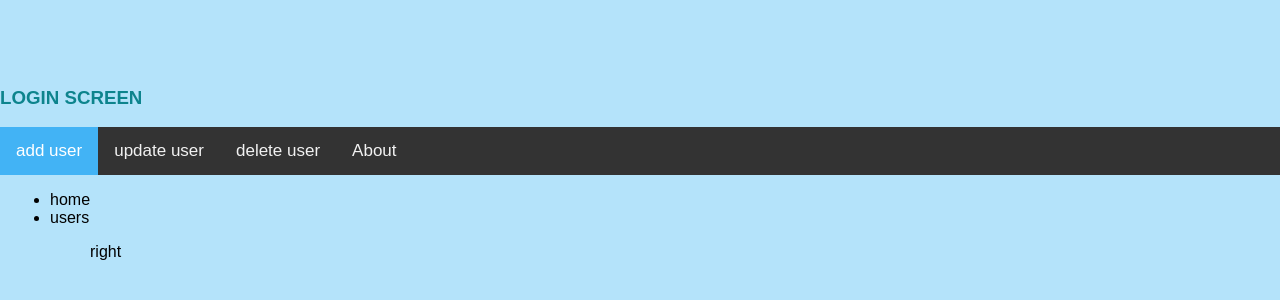
After one commit to sawsanabdullateef/php-html, a PHP site: page /home.html in a window 1280 px wide. The commit adds this page. Shown: the top 300 px of the page. Run offline with PHP 8.4, Linux system fonts and the light colour scheme.

Commit message:
add menue

```diff
--- a/css/style.css
+++ b/css/style.css
@@ -38,3 +38,36 @@ pan.psw {
     float: right;
     padding-top: 16px;
 }
+
+.topnav {
+    overflow: hidden;
+    background-color: #333;
+  }
+
+  .topnav a {
+    float: left;
+    color: #f2f2f2;
+    text-align: center;
+    padding: 14px 16px;
+    text-decoration: none;
+    font-size: 17px;
+  }
+
+  .topnav a:hover {
+    background-color: #ddd;
+    color: black;
+  }
+
+  .topnav a.active {
+    background-color: #0423aa;
+    color: white;
+  }
+
+  .left{
+    margin-left: 10px;
+    width: 30%;
+  }
+  .right{
+    margin-left: 90px;
+    width: 70;
+  }
--- /dev/null
+++ b/home.html
@@ -0,0 +1,80 @@
+<!DOCTYPE html>
+<html>
+   <head>
+        <meta charset="UTF-8">
+        <meta name="description" content="Free Web page">
+        <meta name="keywords" content="HTML, welcome, hi">
+        <meta name="author" content="Sawsan">
+        <meta name="viewport" content="width=device-width, initial-scale=1.0">
+        <title>
+             home page
+        </title>
+       <link rel="stylesheet"  href="css/style.css">
+      <style>
+        body {
+          margin: 0;
+          font-family: Arial, Helvetica, sans-serif;
+        }
+        .topnav {
+    overflow: hidden;
+    background-color: #333;
+  }
+
+  .topnav a {
+    float: left;
+    color: #f2f2f2;
+    text-align: center;
+    padding: 14px 16px;
+    text-decoration: none;
+    font-size: 17px;
+  }
+
+  .topnav a:hover {
+    background-color: #97cff0;
+    color: black;
+  }
+
+  .topnav a.active {
+    background-color: #42b3f5;
+    color: white;
+  }
+
+
+
+        </style>
+   </head>
+    <body>
+        <P>
+
+                <p>&nbsp&nbsp&nbsp</p><p>&nbsp&nbsp&nbsp</p>
+                <h3 style="color:rgb(13, 132, 141);" dir="ltr"> LOGIN SCREEN
+                </h3>
+
+
+                <form action="">
+                    <div class="topnav">
+                        <a class="active" href="#add">add user</a>
+                        <a href="#update">update user</a>
+                        <a href="#delete">delete user</a>
+                        <a href="#about">About</a>
+                      </div>
+
+                      <div class="page">
+                        <div class="left">
+                            <ul>
+                              <li>home</li>
+                              <li>users</li>
+                        </div>
+                        <div class="right">
+                          right
+                        </div>
+                      </div>
+            </form>
+
+        </P>
+
+
+
+
+    </body>
+</html>
--- a/index.html
+++ b/index.html
@@ -20,7 +20,7 @@
                 </h3>
 
 
-                <form>
+                <form action="home.html">
                 <table >
                     <tr>
                         <td colspan="2" align="center"> <img src="image/loginn.png"  width="100" height="100" title="this image"></td>
--- a/index1.html
+++ b/index1.html
@@ -7,7 +7,7 @@
 	<h2><center>Login Form</center></h2>
 	<!--Step 1 : Adding HTML-->
 	<center>
-	<form>
+	<form action="home.html">
 
 		<div class="imgcontainer">
 			<img src="image/loginn.png"	alt="Avatar" class="avatar">
```
Also changed, not shown: images.jpg (added).
